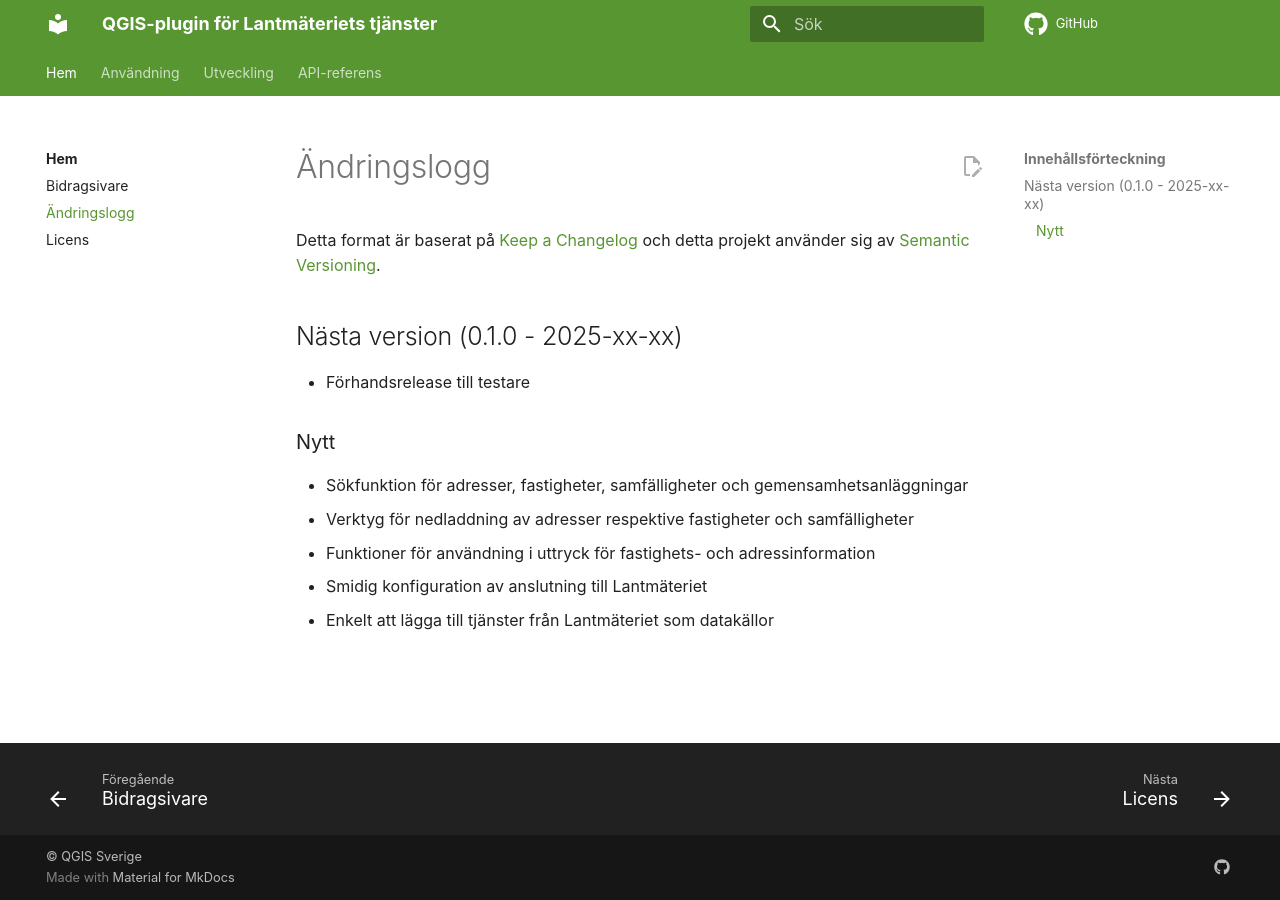
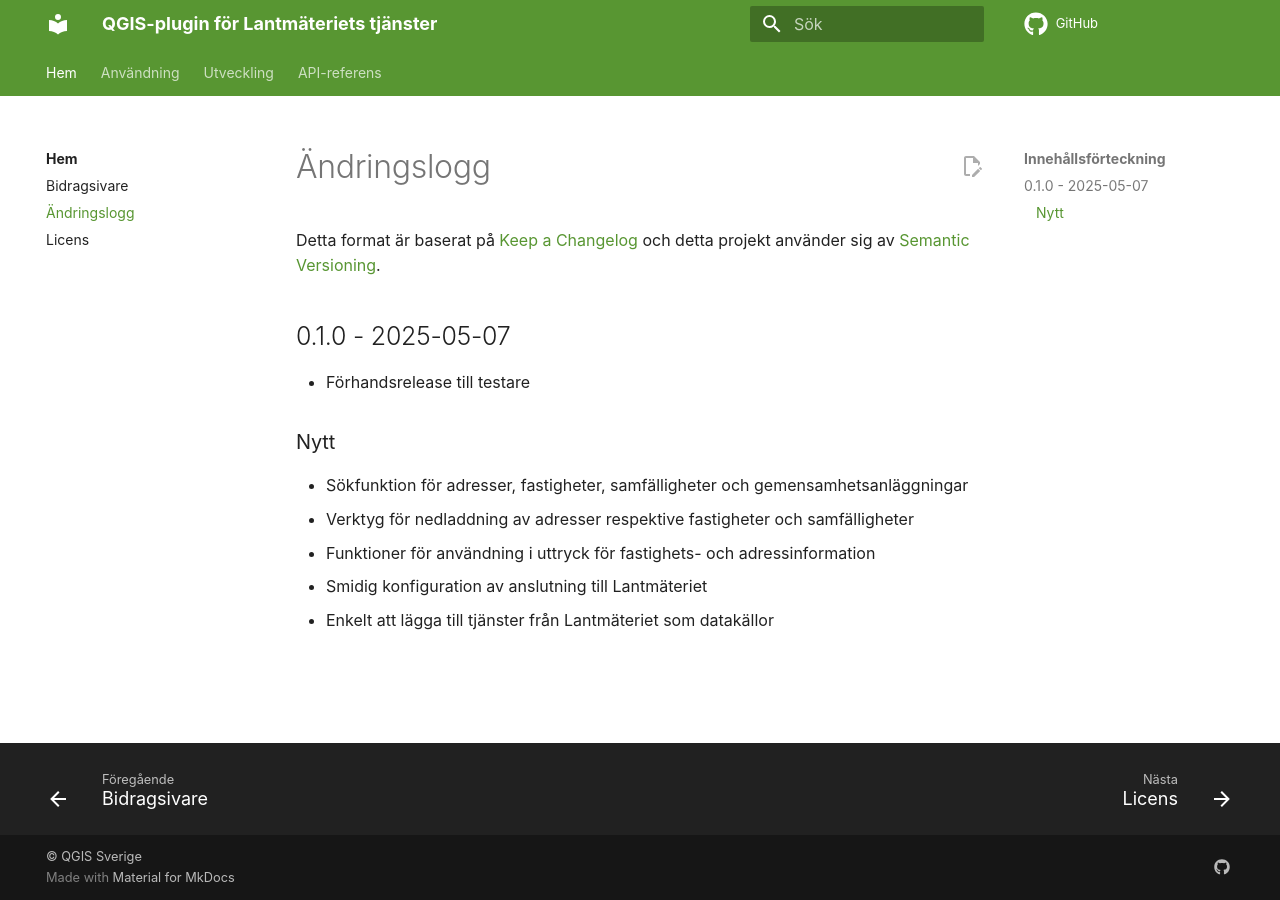
Before and after one commit to qgissverige/lantmateriet-qgis-plugin, an MkDocs documentation site: the page built from docs/changelog.md, in a window 1280 px wide. Built offline with MkDocs 1.6.1 and Material for MkDocs 9.7.7, drawn with Linux system fonts in a browser that asks for light colours; plug-ins that fetch from the network failed and are left out; comment, search, counter and statistics services are not loaded.

Commit message:
Update changelog for prerelease

```diff
--- a/CHANGELOG.md
+++ b/CHANGELOG.md
@@ -1,8 +1,8 @@
 # Ändringslogg
 
-Detta format är baserat på [Keep a Changelog](https://keepachangelog.com/) och detta projekt använder sig av [Semantic Versioning](https://semver.org/).
+Detta format är baserat på [Keep a Changelog](https://keepachangelog.com/sv/) och detta projekt använder sig av [Semantic Versioning](https://semver.org/).
 
-## Nästa version (0.1.0 - 2025-xx-xx)
+## 0.1.0 - 2025-05-07
 
 * Förhandsrelease till testare
 
```
Also changed, not shown: mkdocs.yml (line endings or trailing spaces).
